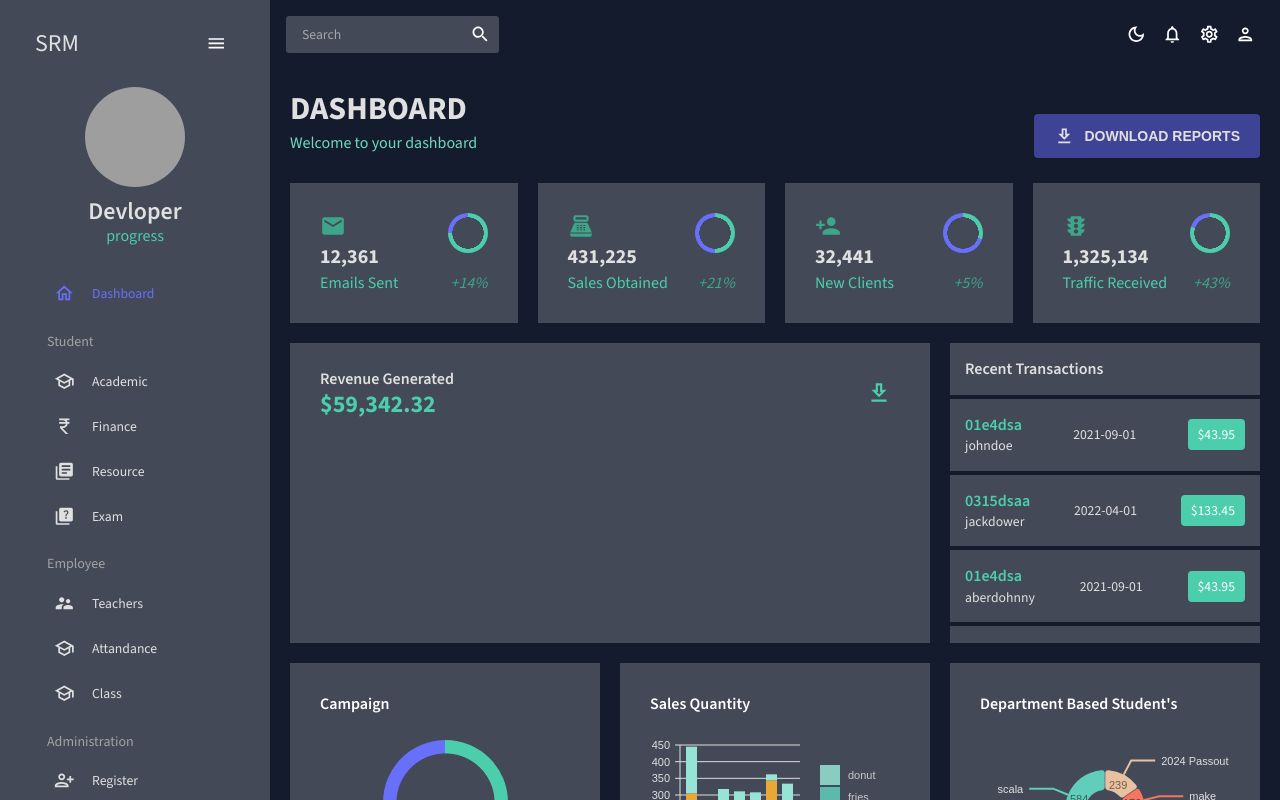
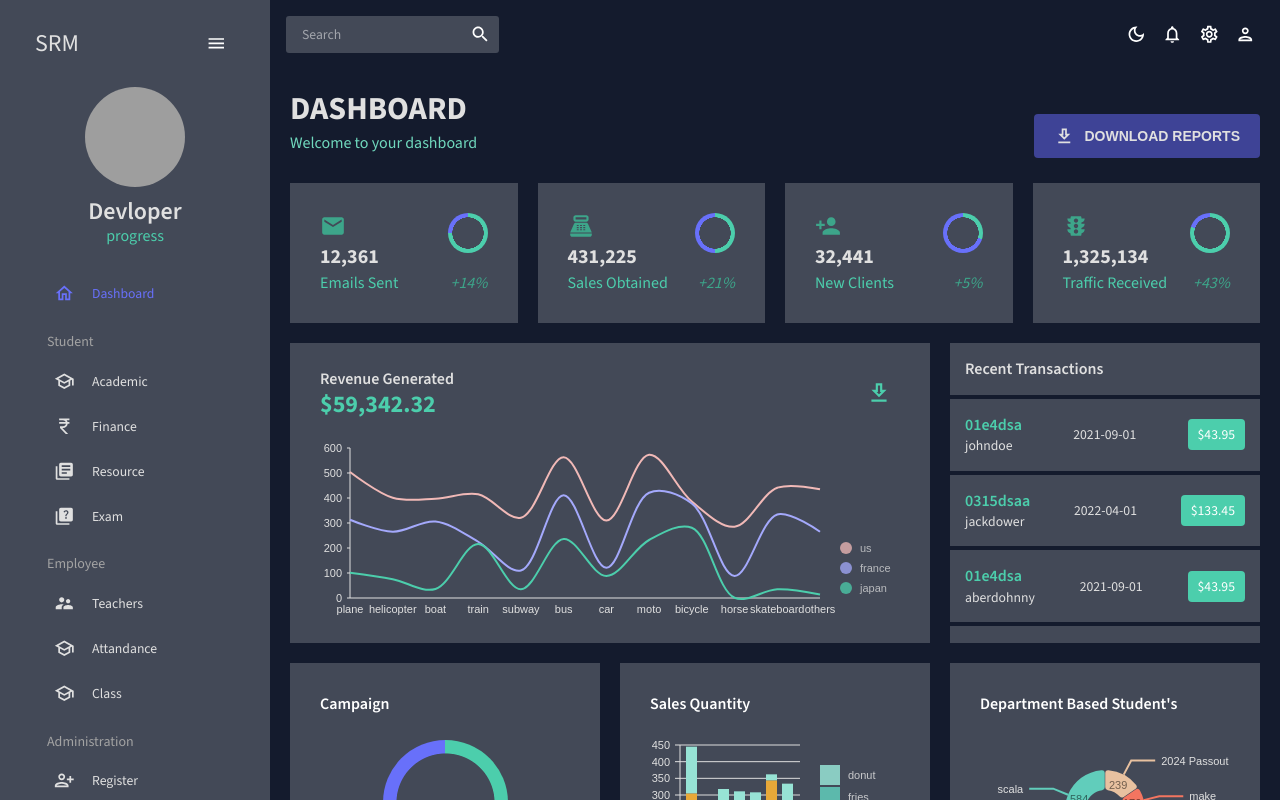
Before and after one commit to manish7479dlp/Dashboard, a React (Create React App) app: page / in a window 1280 px wide. Built offline with nearby package versions, Linux system fonts and the light colour scheme; grey boxes are pictures that could not be loaded.

Commit message:
ui:create line chart

```diff
--- a/package.json
+++ b/package.json
@@ -9,6 +9,7 @@
     "@mui/material": "^5.14.18",
     "@mui/x-data-grid": "^6.18.1",
     "@nivo/bar": "^0.84.0",
+    "@nivo/line": "^0.84.0",
     "@nivo/pie": "^0.84.0",
     "@testing-library/jest-dom": "^5.17.0",
     "@testing-library/react": "^13.4.0",
--- a/src/App.js
+++ b/src/App.js
@@ -13,6 +13,7 @@ import Resource from './pages/student/Resource'
 import Register from './pages/register/Register'
 import Bar from './pages/Bar'
 import Pie from './pages/Pie'
+import Line from './pages/Line'
 // import Test from './components/Test'
 
 const App = () => {
@@ -35,6 +36,8 @@ const App = () => {
                 <Route path="/register" element={<Register/>}/>
                 <Route path="/barchart" element={<Bar/>}/>
                 <Route path="/piechart" element={<Pie/>}/>
+                <Route path="/linechart" element={<Line/>}/>
+
 
 
 
--- a/src/assets/data.js
+++ b/src/assets/data.js
@@ -7,6 +7,7 @@ import SupervisorAccountIcon from '@mui/icons-material/SupervisorAccount';
 import PersonAddAltIcon from '@mui/icons-material/PersonAddAlt';
 import BarChartIcon from '@mui/icons-material/BarChart';
 import PieChartIcon from '@mui/icons-material/PieChart';
+import SsidChartIcon from '@mui/icons-material/SsidChart';
 export  const DATA = [
   {
     title: "Student",
@@ -70,6 +71,11 @@ export  const DATA = [
         to:"/piechart",
         icon: <PieChartIcon />,
       },
+      {
+        title: "Line Chart",
+        to:"/linechart",
+        icon: <SsidChartIcon />,
+      },
     ],
   },
 ];
--- /dev/null
+++ b/src/components/LineChart.jsx
@@ -0,0 +1,117 @@
+import { ResponsiveLine } from "@nivo/line";
+import { useTheme } from "@mui/material";
+import { tokens } from "../theme";
+import { mockLineData as data } from "../assets/TempData";
+
+const LineChart = ({ isCustomLineColors = false, isDashboard = false }) => {
+  const theme = useTheme();
+  const colors = tokens(theme.palette.mode);
+
+  return (
+    <ResponsiveLine
+      data={data}
+      theme={{
+        axis: {
+          domain: {
+            line: {
+              stroke: colors.grey[100],
+            },
+          },
+          legend: {
+            text: {
+              fill: colors.grey[100],
+            },
+          },
+          ticks: {
+            line: {
+              stroke: colors.grey[100],
+              strokeWidth: 1,
+            },
+            text: {
+              fill: colors.grey[100],
+            },
+          },
+        },
+        legends: {
+          text: {
+            fill: colors.grey[100],
+          },
+        },
+        tooltip: {
+          container: {
+            color: colors.primary[500],
+          },
+        },
+      }}
+      colors={isDashboard ? { datum: "color" } : { scheme: "nivo" }} // added
+      margin={{ top: 50, right: 110, bottom: 50, left: 60 }}
+      xScale={{ type: "point" }}
+      yScale={{
+        type: "linear",
+        min: "auto",
+        max: "auto",
+        stacked: true,
+        reverse: false,
+      }}
+      yFormat=" >-.2f"
+      curve="catmullRom"
+      axisTop={null}
+      axisRight={null}
+      axisBottom={{
+        orient: "bottom",
+        tickSize: 0,
+        tickPadding: 5,
+        tickRotation: 0,
+        legend: isDashboard ? undefined : "transportation", // added
+        legendOffset: 36,
+        legendPosition: "middle",
+      }}
+      axisLeft={{
+        orient: "left",
+        tickValues: 5, // added
+        tickSize: 3,
+        tickPadding: 5,
+        tickRotation: 0,
+        legend: isDashboard ? undefined : "count", // added
+        legendOffset: -40,
+        legendPosition: "middle",
+      }}
+      enableGridX={false}
+      enableGridY={false}
+      pointSize={8}
+      pointColor={{ theme: "background" }}
+      pointBorderWidth={2}
+      pointBorderColor={{ from: "serieColor" }}
+      pointLabelYOffset={-12}
+      useMesh={true}
+      legends={[
+        {
+          anchor: "bottom-right",
+          direction: "column",
+          justify: false,
+          translateX: 100,
+          translateY: 0,
+          itemsSpacing: 0,
+          itemDirection: "left-to-right",
+          itemWidth: 80,
+          itemHeight: 20,
+          itemOpacity: 0.75,
+          symbolSize: 12,
+          symbolShape: "circle",
+          symbolBorderColor: "rgba(0, 0, 0, .5)",
+          effects: [
+            {
+              on: "hover",
+              style: {
+                itemBackground: "rgba(0, 0, 0, .03)",
+                itemOpacity: 1,
+              },
+            },
+          ],
+        },
+      ]}
+    />
+  );
+};
+
+export default LineChart;
--- /dev/null
+++ b/src/pages/Line.jsx
@@ -0,0 +1,16 @@
+import { Box } from "@mui/material";
+import Header from "../components/Header";
+import LineChart from "../components/LineChart";
+
+const Line = () => {
+  return (
+    <Box m="20px">
+      <Header title="Line Chart" subtitle="Simple Line Chart" />
+      <Box height="75vh">
+        <LineChart />
+      </Box>
+    </Box>
+  );
+};
+
+export default Line;
--- a/src/pages/dashboard/Dashboard.jsx
+++ b/src/pages/dashboard/Dashboard.jsx
@@ -7,7 +7,7 @@ import PointOfSaleIcon from "@mui/icons-material/PointOfSale";
 import PersonAddIcon from "@mui/icons-material/PersonAdd";
 import TrafficIcon from "@mui/icons-material/Traffic";
 import Header from "../../components/Header";
-// import LineChart from "../../components/LineChart";
+import LineChart from "../../components/LineChart";
 import BarChart from "../../components/BarChart";
 import StatBox from "../../components/StatBox";
 import ProgressCircle from "../../components/ProgressCircle";
@@ -169,7 +169,7 @@ const Dashboard = () => {
             </Box>
           </Box>
           <Box height="250px" m="-20px 0 0 0">
-            {/* <LineChart isDashboard={true} /> */}
+            <LineChart isDashboard={true} />
           </Box>
         </Box>
         <Box
```
Also changed, not shown: 1 other file (tests, documents, lock files or other folders).
